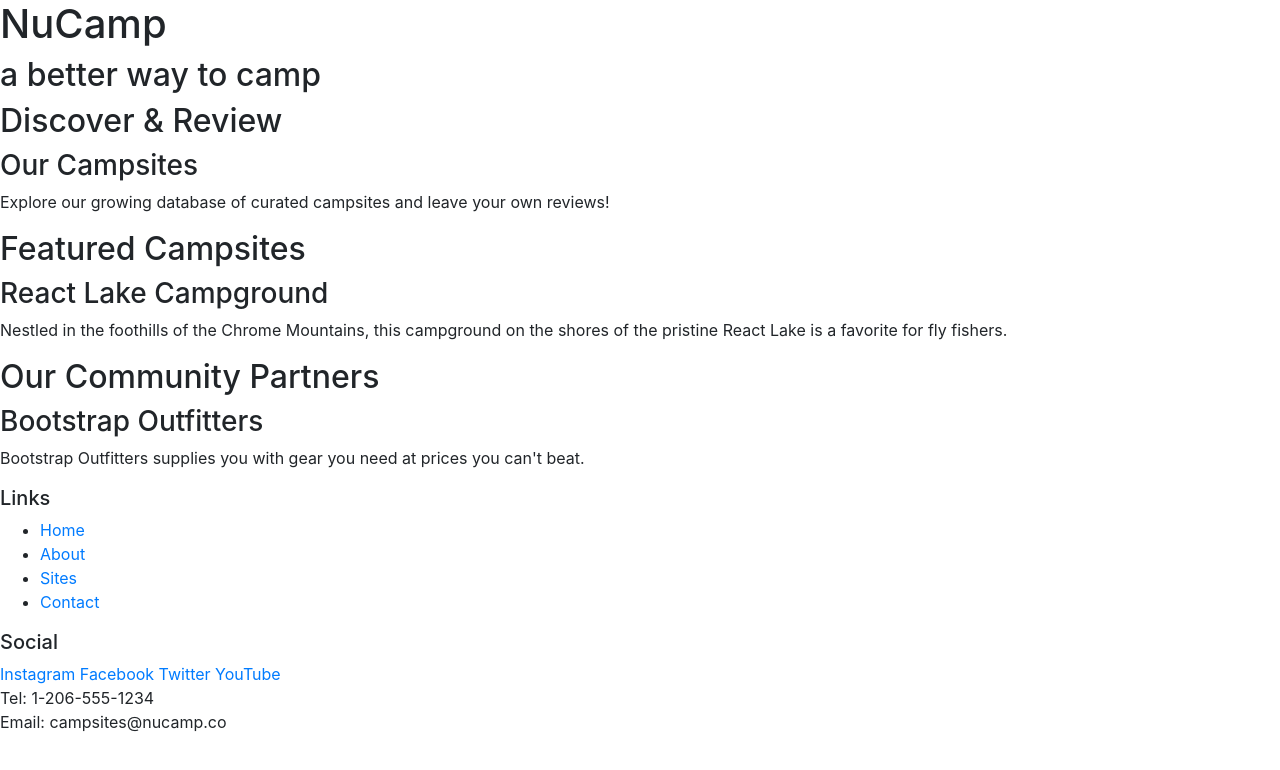
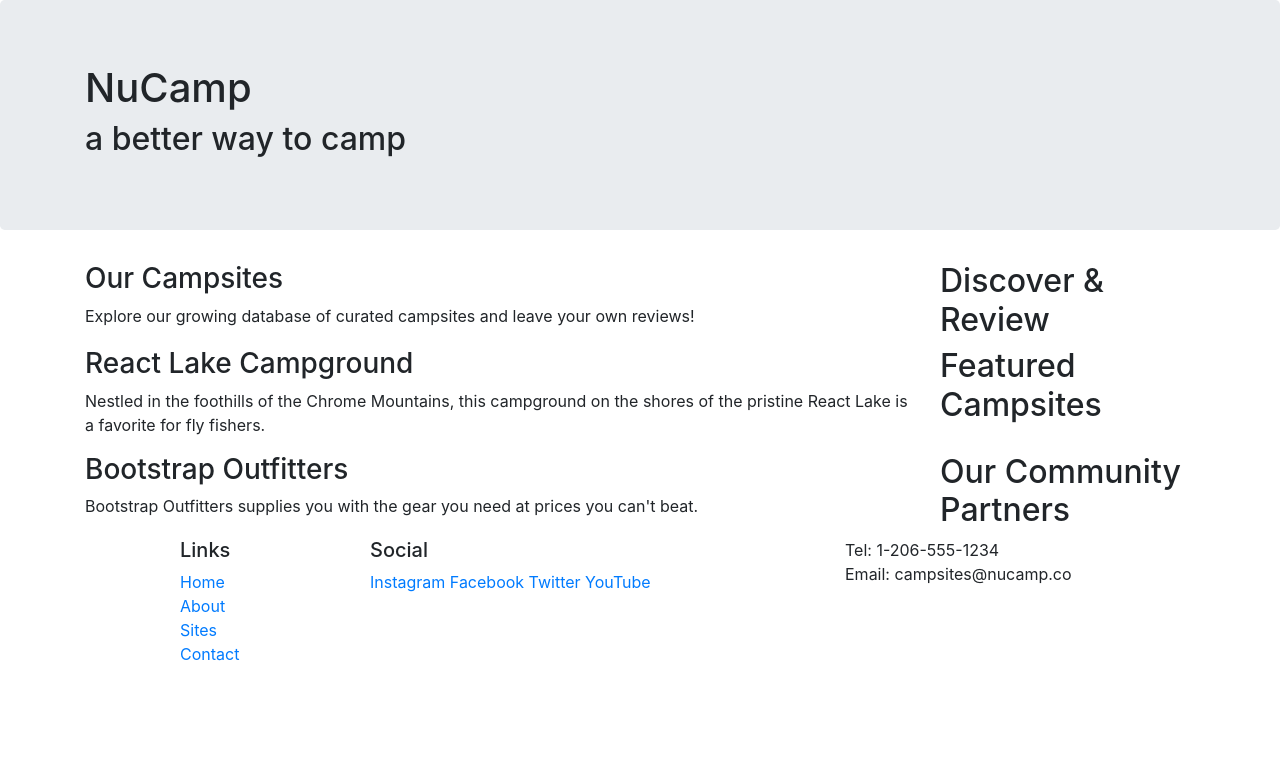
Before and after one commit to karthvp/nucampsite, a website: page index.html in a window 1280 px wide. Drawn offline with nearby package versions, Linux system fonts and the light colour scheme.

Commit message:
Updating changes

```diff
--- a/index.html
+++ b/index.html
@@ -14,51 +14,73 @@
 
 <body>
 
-    <header>
-        <div>
+    <header class="jumbotron">
+        <div class="container">
+            <div class="row">
+                <div class="col">
                     <h1>NuCamp</h1>
                     <h2>a better way to camp</h2>
                 </div>
+            </div>
+        </div>
     </header>
 
-    <div>
+    <div class="container">
+        <div class="row">
+            <div class="col-sm-4 order-sm-last col-md-3">
                 <h2>Discover & Review</h2>
+            </div>
+            <div class="col">
                 <h3>Our Campsites</h3>
                 <p>Explore our growing database of curated campsites and leave your own reviews!</p>
             </div>
+        </div>
 
-    <div>
+        <div class="row">
+            <div class="col-sm-4 order-sm-last col-md-3">
                 <h2>Featured Campsites</h2>
+            </div>
+            <div class="col">
                 <h3>React Lake Campground</h3>
         		<p>Nestled in the foothills of the Chrome Mountains, this campground on the shores of the pristine React Lake is a favorite for fly fishers.</p>
    			</div>
+        </div>
 
-    <div>
+        <div class="row">
+            <div class="col-sm-4 order-sm-last col-md-3">
                 <h2>Our Community Partners</h2>
+            </div>
+            <div class="col">
                 <h3>Bootstrap Outfitters</h3>
-        <p>Bootstrap Outfitters supplies you with gear you need at prices you can't beat.</p>
+        		<p>Bootstrap Outfitters supplies you with the gear you need at prices you can't beat.</p>
+            </div>
+        </div>
     </div>
 
     <footer>
-        <div>
+        <div class="container">
+            <div class="row">
+                <div class="col-4 col-sm-2 offset-1">
                     <h5>Links</h5>
-            <ul>
+            		<ul class="list-unstyled">
                         <li><a href="#">Home</a></li>
                         <li><a href="#">About</a></li>
                         <li><a href="#">Sites</a></li>
                         <li><a href="#">Contact</a></li>
                     </ul>
                 </div>
-        <div>
+                <div class="col-6 col-sm-5">
                 	<h5>Social</h5>
                     <a href="http://instagram.com/">Instagram</a>
                     <a href="http://facebook.com/">Facebook</a>
                     <a href="http://twitter.com/">Twitter</a>
                     <a href="http://youtube.com/">YouTube</a>
                 </div>
-        <div>
+                <div class="col-sm-4">
                     Tel: 1-206-555-1234<br />
                     Email: campsites@nucamp.co
+                </div>
+           </div>
         </div>
     </footer>
 
```
Also changed, not shown: aboutus.html (added). Lines whose indentation alone changed are shown as unchanged.
